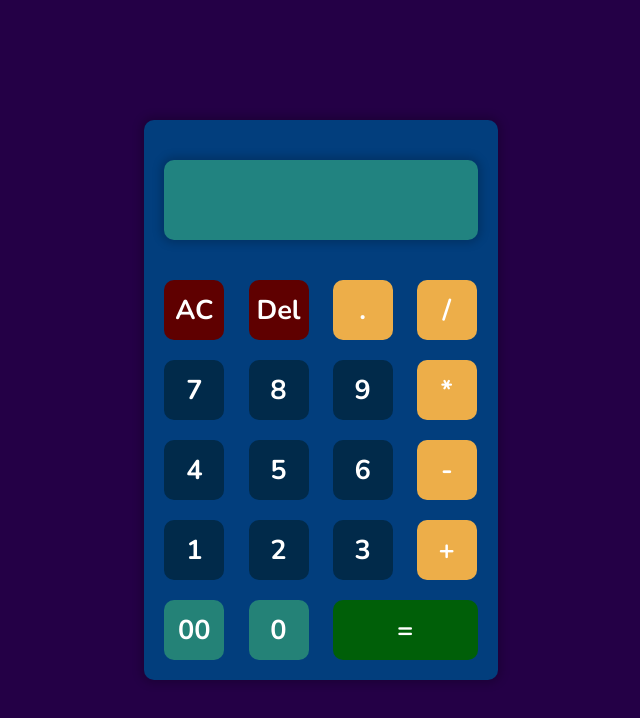
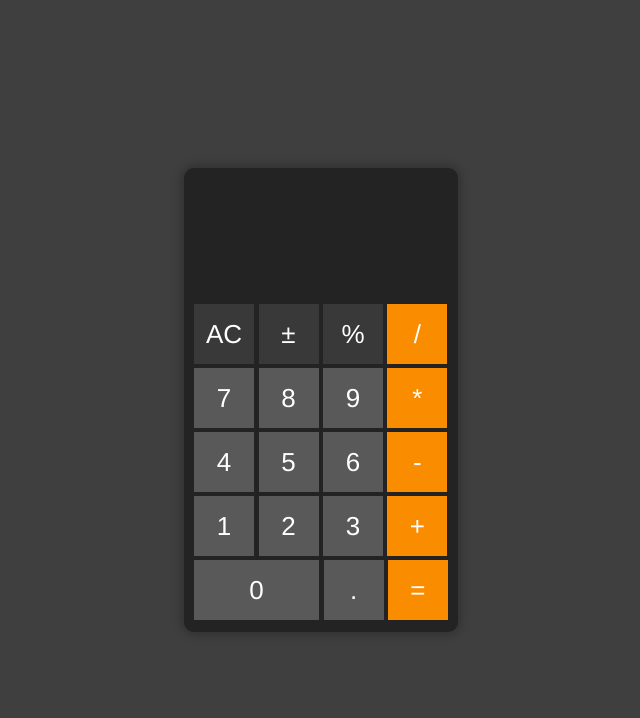
Before and after one commit to matineno/mini-calculator, a plain HTML site: page index.html in a window 1280 px wide. Shown: the whole page, without its empty margins (319-959 px from the left). Drawn offline with nearby package versions, Linux system fonts and the light colour scheme; a web font is replaced by a local one.

Commit message:
Added styles
Added some styles and made the functions work

```diff
--- a/assets/script/index.js
+++ b/assets/script/index.js
@@ -2,15 +2,18 @@ document.addEventListener('DOMContentLoaded', function() {
     const display = document.querySelector('[name="display"]');
     const buttons = document.querySelectorAll('input[type="button"]');
 
+// Functions that makes the operators work
     buttons.forEach(button => {
         button.addEventListener('click', function() {
             const value = this.value;
             if (value === 'AC') {
                 display.value = '';
-            } else if (value === 'Del') {
-                display.value = display.value.slice(0, -1);
+            } else if (value === '±') {
+                display.value = (display.value * -1);
             } else if (value === '=') {
                 display.value = eval(display.value);
+            } else if (value === '%') {
+                display.value = (display.value / 100);
             } else {
                 display.value += value;
             }
--- a/assets/style/index.css
+++ b/assets/style/index.css
@@ -1,14 +1,13 @@
-@import url('https://fonts.googleapis.com/css2?family=Nunito:wght@200;300;400;500;600;700;800;900;1000&display=swap');
+@charset "utf-8";
+@import url("https://candyfonts.com/wp-data/2018/10/26/11538/HELR45W.ttf");
 
 :root {
-    --main-font: 'Nunito', sans-serif;
-    --primary-color: #240046;
-    --secondary-color: #023e7d;
-    --button-bg-color: #012a4a;
-    --display-bg-color: #218380;
-    --equal-button-color: #005f08;
-    --clear-button-color: #5f0000;
-    --hover-shadow-color: #00000025;
+    --main-font: 'helvetica', sans-serif;
+    --primary-color: rgba(0, 0, 0, 0.753);
+    --secondary-color: rgb(35, 35, 35);
+    --button-bg-color: rgb(89, 89, 89);
+    --special-button-color: rgb(57, 57, 57);
+    --hover-shadow-color: rgba(0, 0, 0, 0.145);
 }
 
 * {
@@ -22,12 +21,12 @@
 body {
     height: 100vh;
     background: var(--primary-color);
-    display: grid;
 }
 
 .container {
     width: 100%;
     height: 100%;
+    margin-inline: auto;
     display: flex;
     justify-content: center;
     align-items: center;
@@ -45,15 +44,17 @@ body {
     outline: 0;
     width: 60px;
     height: 60px;
-    border-radius: 10px;
-    font-weight: 700;
-    font-size: 1.7em;
+    font-size: 26px;
     color: white;
     cursor: pointer;
-    margin: 10px;
+    margin: 2px 0px;
 }
 
-.calculator form input.NumpadBtns {
+.calculator form input.zero-btn {
+    width: 125px;
+}
+
+.calculator form input.numpad-btns {
     background: var(--button-bg-color);
 }
 
@@ -67,29 +68,19 @@ form .display input {
     text-align: right;
     flex: 2;
     font-size: 45px;
-    padding: 20px;
     background: var(--display-bg-color);
-    box-shadow: 0 0 10px 3px #00000033;
     height: 80px;
     color: white;
 }
 
-form input.equal {
-    width: 145px;
-    background: var(--equal-button-color);
-}
-
-form input.ac,
-form input.del {
-    background: var(--clear-button-color);
+form input.ac-btn,
+form input.del-btn,
+form input.percentage-btn {
+    background: var(--special-button-color);
 }
 
 .symbols {
-    background-color: #edae49;
-}
-
-.special {
-    background: #248277;
+    background-color: #fa8c00;
 }
 
 .calculator form input:hover {
--- a/index.html
+++ b/index.html
@@ -3,9 +3,9 @@
   <head>
       <meta charset="UTF-8">
       <meta name="viewport" content="width=device-width initial-scale=1.0">
-      <meta name ="author" content = "Graceful legs Corporation, Online Sales Dept.">
-      <meta name = "description" content = "Graceful legs Corporation">
-      <meta name = "kewywords" content ="Shoes, sneakes, footwear, boots, buy, shop, nike, adidas, yeezies, sketchers">
+      <meta name ="author" content = "Martins Aleogho">
+      <meta name = "description" content = "Simple ios style calculator">
+      <meta name = "kewywords" content ="numbers calculate addition subtraction multiplication division percentage">
       <title>Mini Calculator</title>
       <link rel="stylesheet" href="assets/style/index.css">
       <link rel="icon" type="image/x-icon" href="./assets/media/favicon.png">
@@ -20,33 +20,33 @@
                     <input type="text" name="display" disabled>
                 </div>
                 <div>
-                    <input type="button" value="AC" class="ac">
-                    <input type="button" class="del" value="Del">
-                    <input type="button" class="symbols" value=".">
+                    <input type="button" value="AC" class="ac-btn">
+                    <input type="button" class="del-btn" value="±">
+                    <input type="button" class="percentage-btn" value="%">
                     <input type="button" class="symbols" value="/">
                 </div>
                 <div>
-                    <input type="button" class="NumpadBtns" value="7">
-                    <input type="button" class="NumpadBtns" value="8">
-                    <input type="button" class="NumpadBtns" value="9">
+                    <input type="button" class="numpad-btns" value="7">
+                    <input type="button" class="numpad-btns" value="8">
+                    <input type="button" class="numpad-btns" value="9">
                     <input type="button" class="symbols" value="*">
                 </div>
                 <div>
-                    <input type="button" class="NumpadBtns" value="4">
-                    <input type="button" class="NumpadBtns" value="5">
-                    <input type="button" class="NumpadBtns" value="6">
+                    <input type="button" class="numpad-btns" value="4">
+                    <input type="button" class="numpad-btns" value="5">
+                    <input type="button" class="numpad-btns" value="6">
                     <input type="button" class="symbols" value="-">
                 </div>
                 <div>
-                    <input type="button" class="NumpadBtns" value="1">
-                    <input type="button" class="NumpadBtns" value="2">
-                    <input type="button" class="NumpadBtns" value="3">
+                    <input type="button" class="numpad-btns" value="1">
+                    <input type="button" class="numpad-btns" value="2">
+                    <input type="button" class="numpad-btns" value="3">
                     <input type="button" class="symbols" value="+">
                 </div>
                 <div>
-                    <input type="button" class="special" value="00">
-                    <input type="button" class="special" value="0">
-                    <input type="button" value="=" class="equal">
+                    <input type="button" class="numpad-btns zero-btn" value="0">
+                    <input type="button" class="numpad-btns" value=".">
+                    <input type="button" value="=" class="symbols">
                 </div>
             </form>
         </div>
```
